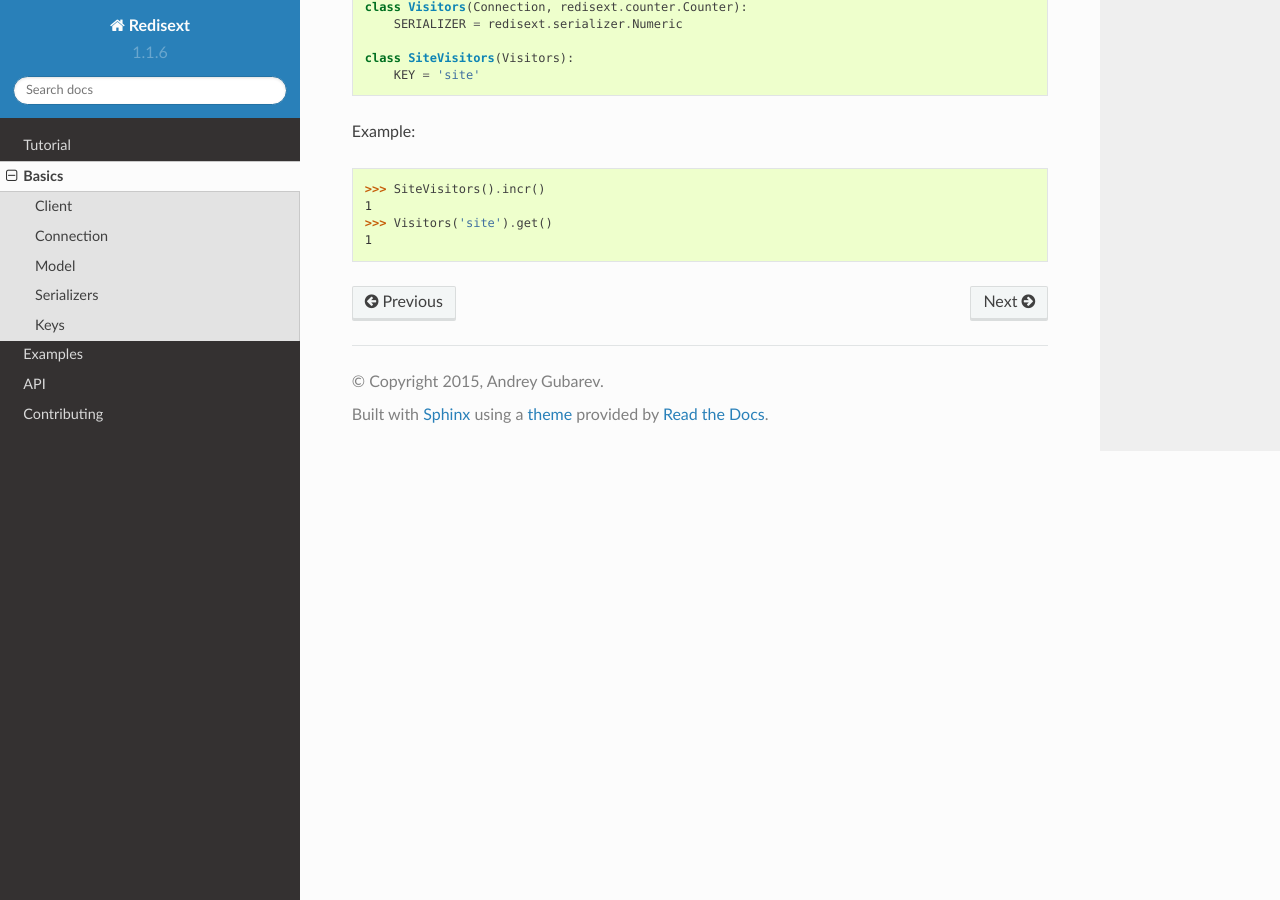
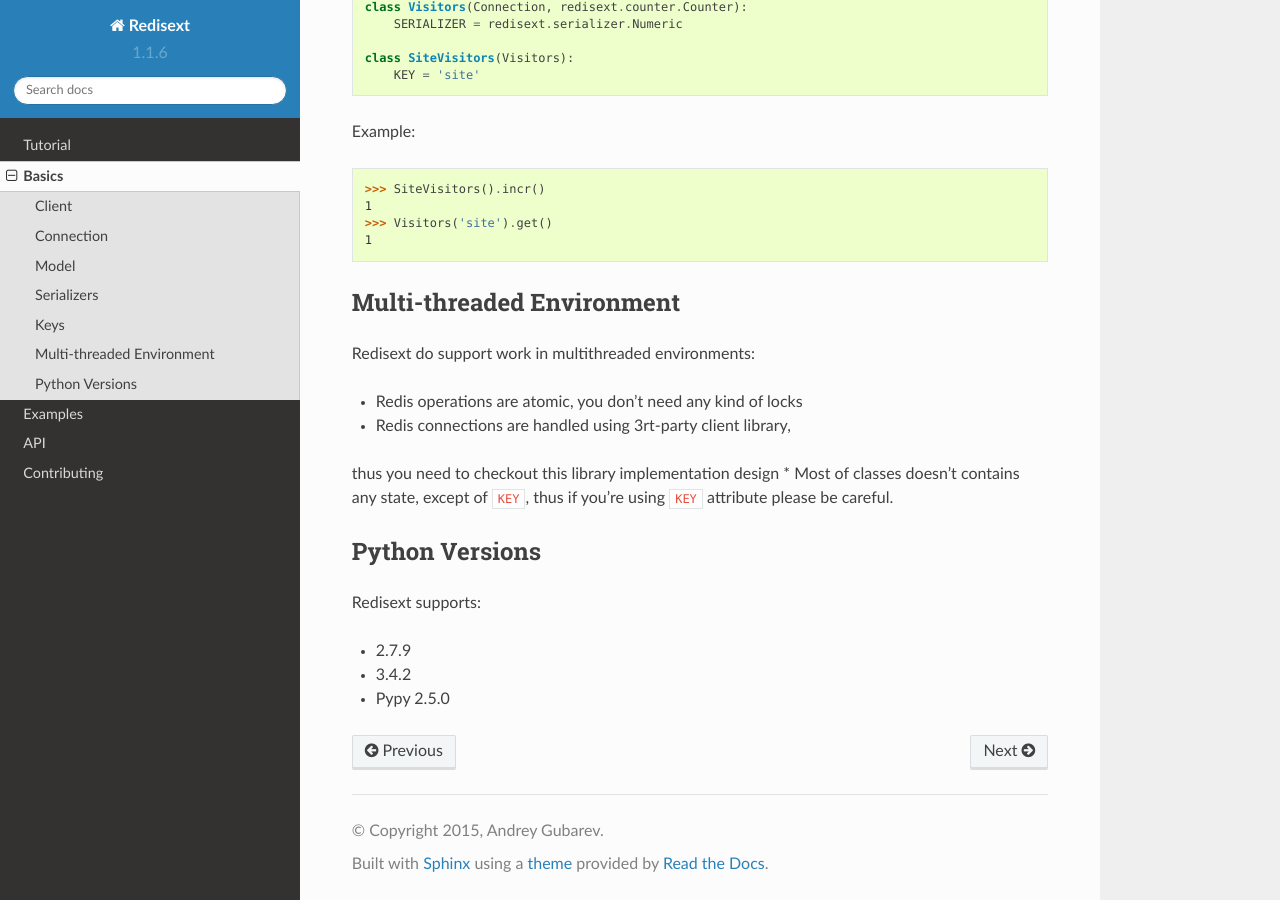
Before and after one commit to mylokin/redisext, a Sphinx documentation site: the page built from docs/modules/basics.rst, in a window 1280 px wide and 900 px high, scrolled down 1561 px. Built offline with Sphinx 7.4.7 and the Read the Docs theme 2.0.0, drawn with Linux system fonts in a browser that asks for light colours.

Commit message:
add multithreading and py versions docs

```diff
--- a/docs/modules/basics.rst
+++ b/docs/modules/basics.rst
@@ -75,3 +75,23 @@
    1
    >>> Visitors('site').get()
    1
+
+Multi-threaded Environment
+--------------------------
+
+Redisext do support work in multithreaded environments:
+
+* Redis operations are atomic, you don't need any kind of locks
+* Redis connections are handled using 3rt-party client library,
+thus you need to checkout this library implementation design
+* Most of classes doesn't contains any state, except of ``KEY``, thus if you're
+using ``KEY`` attribute please be careful.
+
+Python Versions
+---------------
+
+Redisext supports:
+
+* 2.7.9
+* 3.4.2
+* Pypy 2.5.0
```
